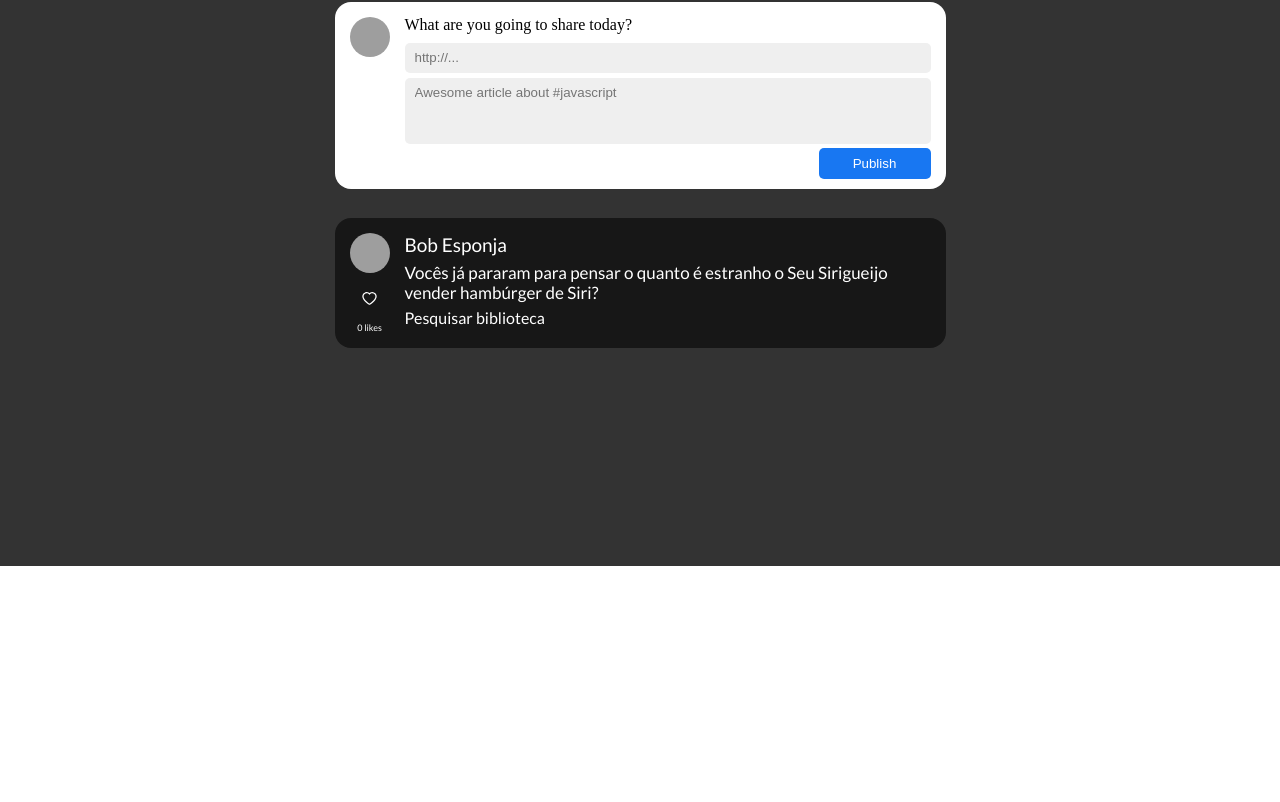
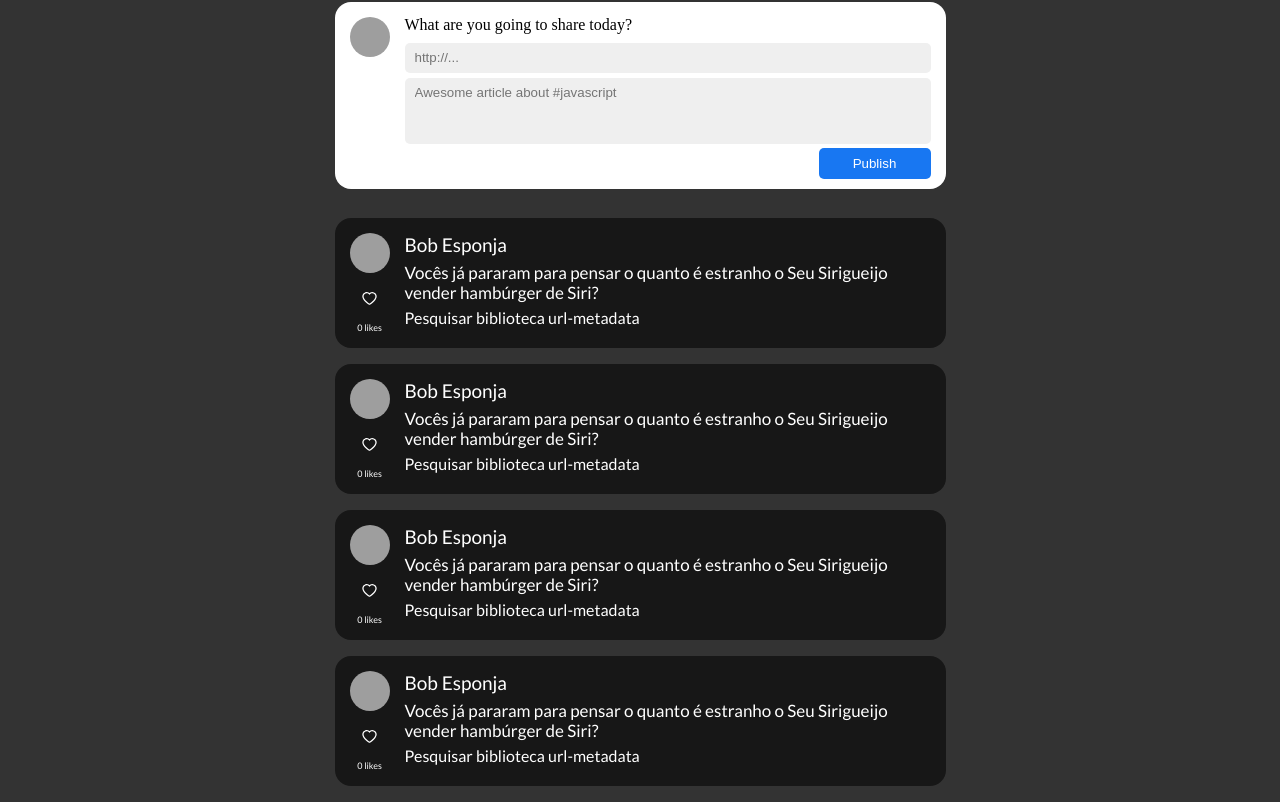
Before and after one commit to edilbertocantuaria/projeto19-linkr, a React (Create React App) app in the folder projeto19-linkr-front/: page /timeline in a window 1280 px wide. Shown: the part 234-1036 px from the top of the page. Before the commit the page ends 800 px from the top, so only its background shows below. Built offline with nearby package versions, Linux system fonts and the light colour scheme; grey boxes are pictures that could not be loaded; a web font is replaced by a local one.

Commit message:
Feat: Contagem de likes na timeline

```diff
--- a/projeto19-linkr-front/src/pages/Timeline/TimelinePage.js
+++ b/projeto19-linkr-front/src/pages/Timeline/TimelinePage.js
@@ -84,9 +84,76 @@ export default function TimelinePage() {
                 Vocês já pararam para pensar o quanto é estranho o Seu Sirigueijo
                 vender hambúrger de Siri?
               </p>
-              <div>Pesquisar biblioteca</div>
+              <div>Pesquisar biblioteca url-metadata</div>
             </ContentContainer>
           </PostContainer>
+
+          <PostContainer>
+            <UserContainer>
+              <img
+                src="https://yt3.ggpht.com/a/AATXAJw_Xyu7KMjEEeLFaFgSQeQk84Bj6GQqDeLd3w=s900-c-k-c0xffffffff-no-rj-mo"
+                alt="Foto do Usuário"
+              />
+              <StyledHeartIcon
+                isfilled={isFilled}
+                onClick={handleLike}
+              />
+              <p>{likesCount} {likesCount === 1 ? 'like' : 'likes'}</p>
+            </UserContainer>
+            <ContentContainer>
+              <h3>Bob Esponja</h3>
+              <p>
+                Vocês já pararam para pensar o quanto é estranho o Seu Sirigueijo
+                vender hambúrger de Siri?
+              </p>
+              <div>Pesquisar biblioteca url-metadata</div>
+            </ContentContainer>
+          </PostContainer>
+
+          <PostContainer>
+            <UserContainer>
+              <img
+                src="https://yt3.ggpht.com/a/AATXAJw_Xyu7KMjEEeLFaFgSQeQk84Bj6GQqDeLd3w=s900-c-k-c0xffffffff-no-rj-mo"
+                alt="Foto do Usuário"
+              />
+              <StyledHeartIcon
+                isfilled={isFilled}
+                onClick={handleLike}
+              />
+              <p>{likesCount} {likesCount === 1 ? 'like' : 'likes'}</p>
+            </UserContainer>
+            <ContentContainer>
+              <h3>Bob Esponja</h3>
+              <p>
+                Vocês já pararam para pensar o quanto é estranho o Seu Sirigueijo
+                vender hambúrger de Siri?
+              </p>
+              <div>Pesquisar biblioteca url-metadata</div>
+            </ContentContainer>
+          </PostContainer>
+
+          <PostContainer>
+            <UserContainer>
+              <img
+                src="https://yt3.ggpht.com/a/AATXAJw_Xyu7KMjEEeLFaFgSQeQk84Bj6GQqDeLd3w=s900-c-k-c0xffffffff-no-rj-mo"
+                alt="Foto do Usuário"
+              />
+              <StyledHeartIcon
+                isfilled={isFilled}
+                onClick={handleLike}
+              />
+              <p>{likesCount} {likesCount === 1 ? 'like' : 'likes'}</p>
+            </UserContainer>
+            <ContentContainer>
+              <h3>Bob Esponja</h3>
+              <p>
+                Vocês já pararam para pensar o quanto é estranho o Seu Sirigueijo
+                vender hambúrger de Siri?
+              </p>
+              <div>Pesquisar biblioteca url-metadata</div>
+            </ContentContainer>
+          </PostContainer>
+
         </TimelineContainer>
       </Container>
     </>
```
Also changed, not shown: projeto19-linkr-front/src/pages/SignIn/SignIn.js (+3 -4 lines).
